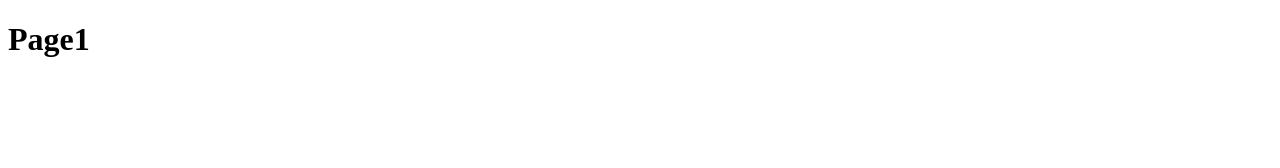
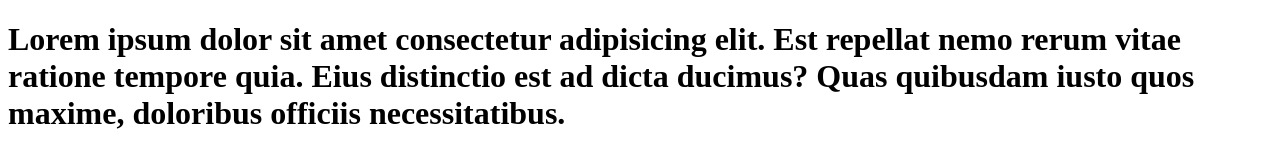
Before and after one commit to Beetroot-FE-20210415/test-contribution, a plain HTML site: page page1.html in a window 1280 px wide. Drawn offline with Linux system fonts and the light colour scheme.

Commit message:
Update page1.html

```diff
--- a/page1.html
+++ b/page1.html
@@ -7,6 +7,6 @@
   <title>Document</title>
 </head>
 <body>
-  <h1>Page1</h1>
+  <h1>Lorem ipsum dolor sit amet consectetur adipisicing elit. Est repellat nemo rerum vitae ratione tempore quia. Eius distinctio est ad dicta ducimus? Quas quibusdam iusto quos maxime, doloribus officiis necessitatibus.</h1>
 </body>
 </html>
```
